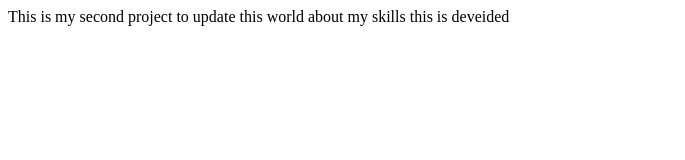
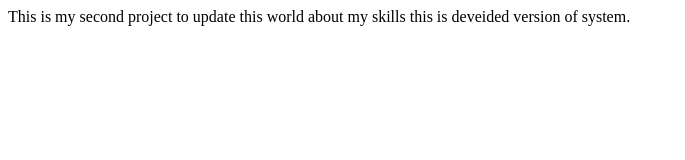
Before and after one commit to nouman8881/bootcamp2020, a plain HTML site: page nouman.html in a window 1280 px wide. Shown: the whole page, without its empty margins (0-685 px from the left). Drawn offline with Linux system fonts and the light colour scheme.

Commit message:
Update nouman.html

```diff
--- a/nouman.html
+++ b/nouman.html
@@ -5,7 +5,7 @@
 </head>
 <body>
     <div>This is my second project to update this world about my skills
-        this is deveided
+        this is deveided version of system.
     </div>
 </body>
 </html>
```
